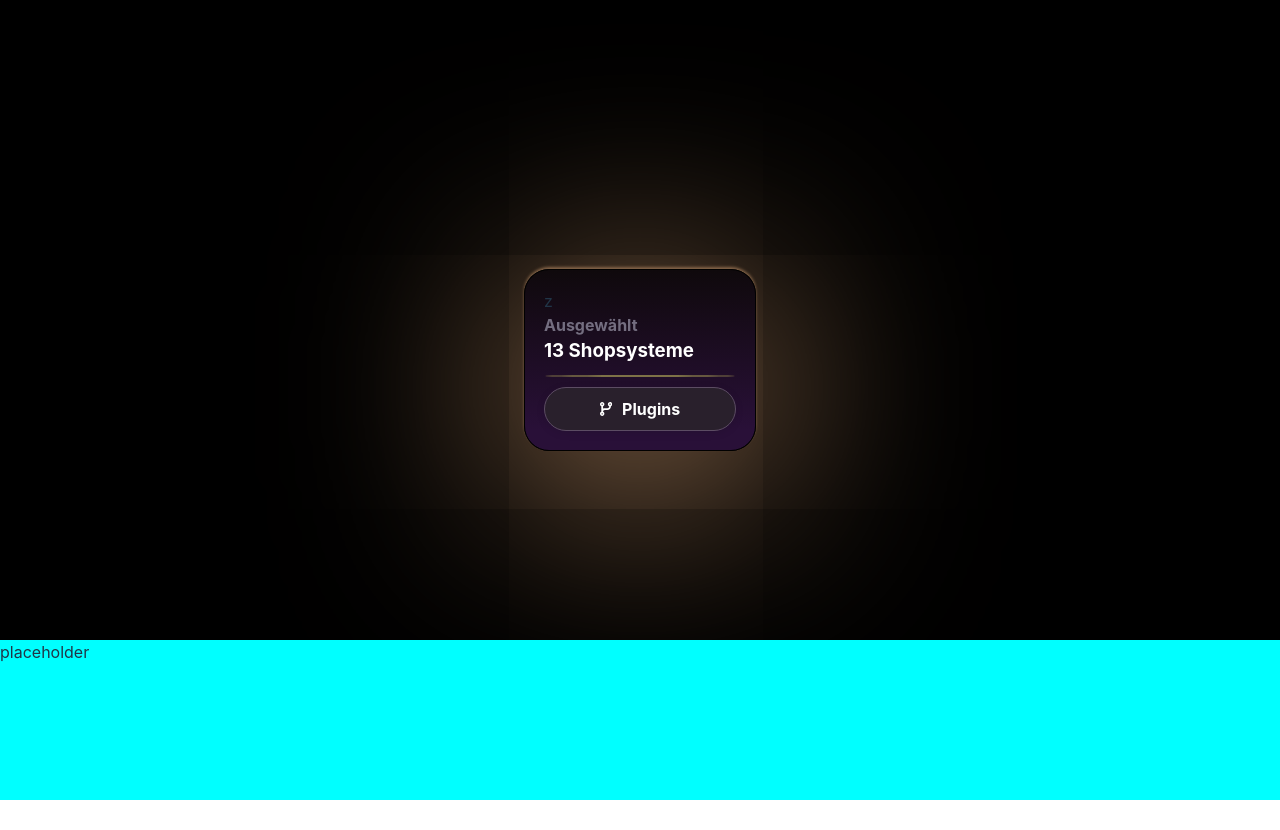
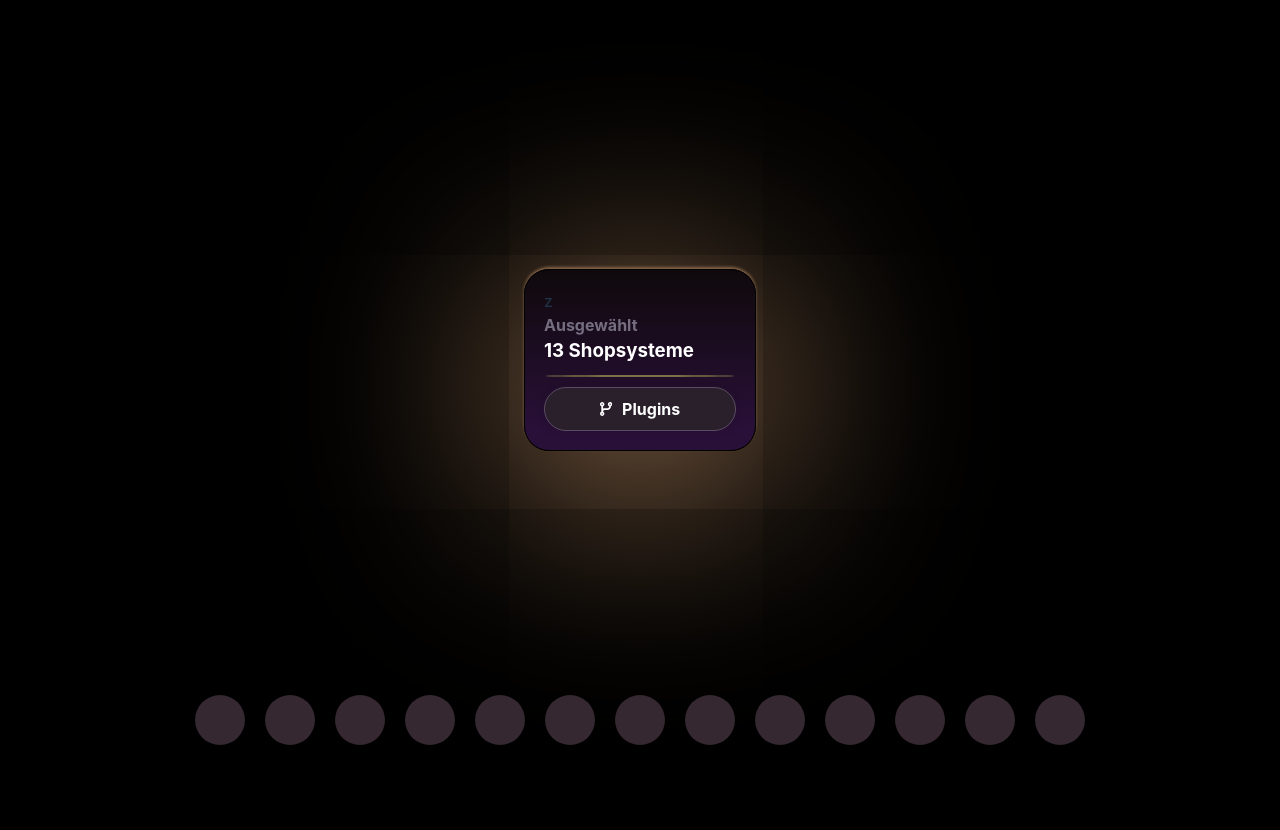
Before and after one commit to arief0303/payever-test-task-one, a website built with Vite: page index.html in a window 1280 px wide. Before the commit the page ends 800 px from the top, so only its background shows below. Built offline with nearby package versions, Linux system fonts and the light colour scheme.

Commit message:
Update index.html layout and add placeholder  circles

```diff
--- a/index.html
+++ b/index.html
@@ -38,8 +38,21 @@
         </div>
       </div>
     </div>
-    <div style="width:100vw; height: 20vh; background-color: aqua;">
-      placeholder
+    <div
+    style="display: flex; flex-wrap: wrap; justify-content: center; align-items: center; width:100vw; height: 20vh; margin-bottom: 30px;">
+      <div style="width: 50px; height: 50px; border-radius: 50%; background-color: #352831; margin: 10px;"></div>
+      <div style="width: 50px; height: 50px; border-radius: 50%; background-color: #352831; margin: 10px;"></div>
+      <div style="width: 50px; height: 50px; border-radius: 50%; background-color: #352831; margin: 10px;"></div>
+      <div style="width: 50px; height: 50px; border-radius: 50%; background-color: #352831; margin: 10px;"></div>
+      <div style="width: 50px; height: 50px; border-radius: 50%; background-color: #352831; margin: 10px;"></div>
+      <div style="width: 50px; height: 50px; border-radius: 50%; background-color: #352831; margin: 10px;"></div>
+      <div style="width: 50px; height: 50px; border-radius: 50%; background-color: #352831; margin: 10px;"></div>
+      <div style="width: 50px; height: 50px; border-radius: 50%; background-color: #352831; margin: 10px;"></div>
+      <div style="width: 50px; height: 50px; border-radius: 50%; background-color: #352831; margin: 10px;"></div>
+      <div style="width: 50px; height: 50px; border-radius: 50%; background-color: #352831; margin: 10px;"></div>
+      <div style="width: 50px; height: 50px; border-radius: 50%; background-color: #352831; margin: 10px;"></div>
+      <div style="width: 50px; height: 50px; border-radius: 50%; background-color: #352831; margin: 10px;"></div>
+      <div style="width: 50px; height: 50px; border-radius: 50%; background-color: #352831; margin: 10px;"></div>
     </div>
   </div>
 
```
